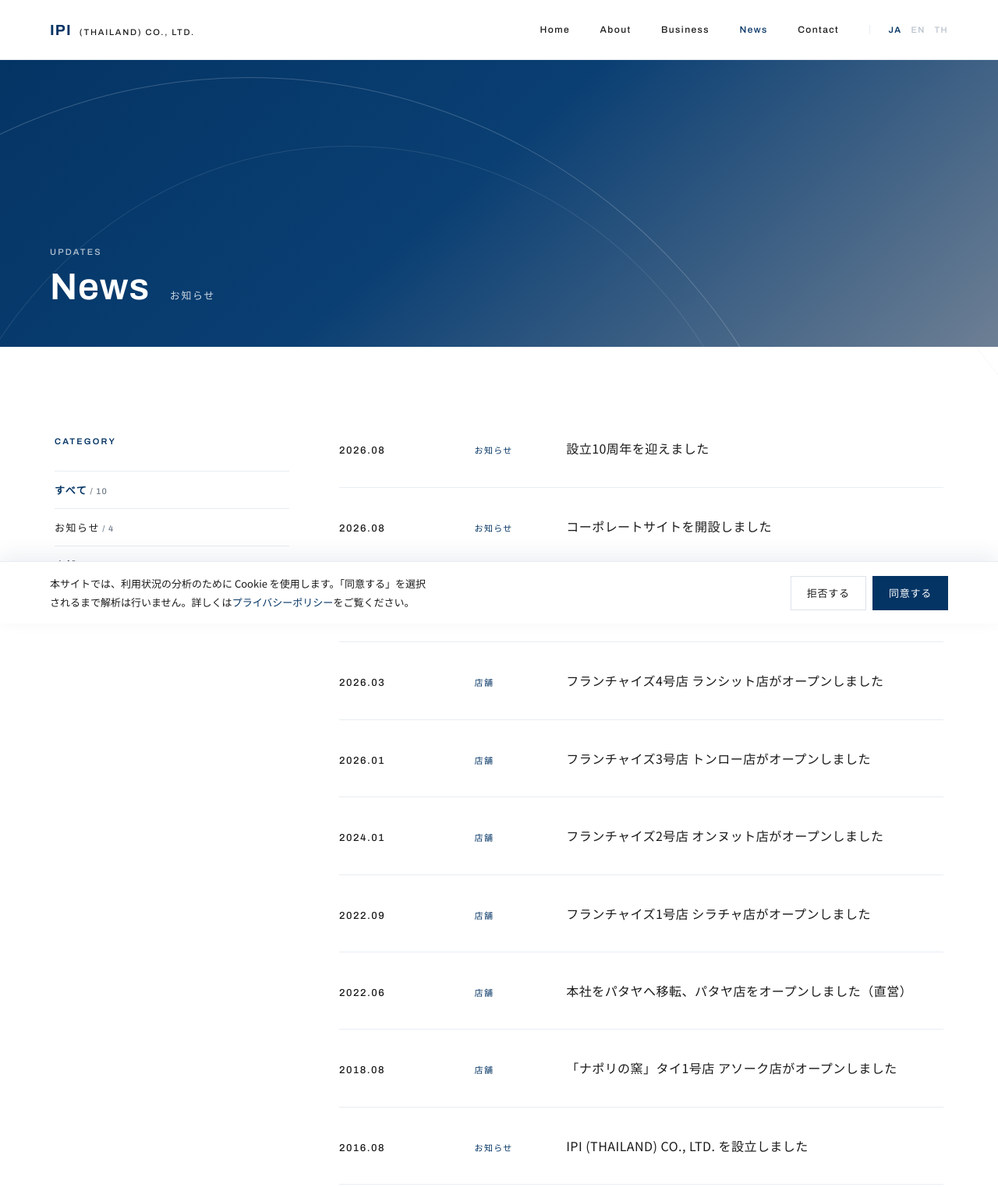
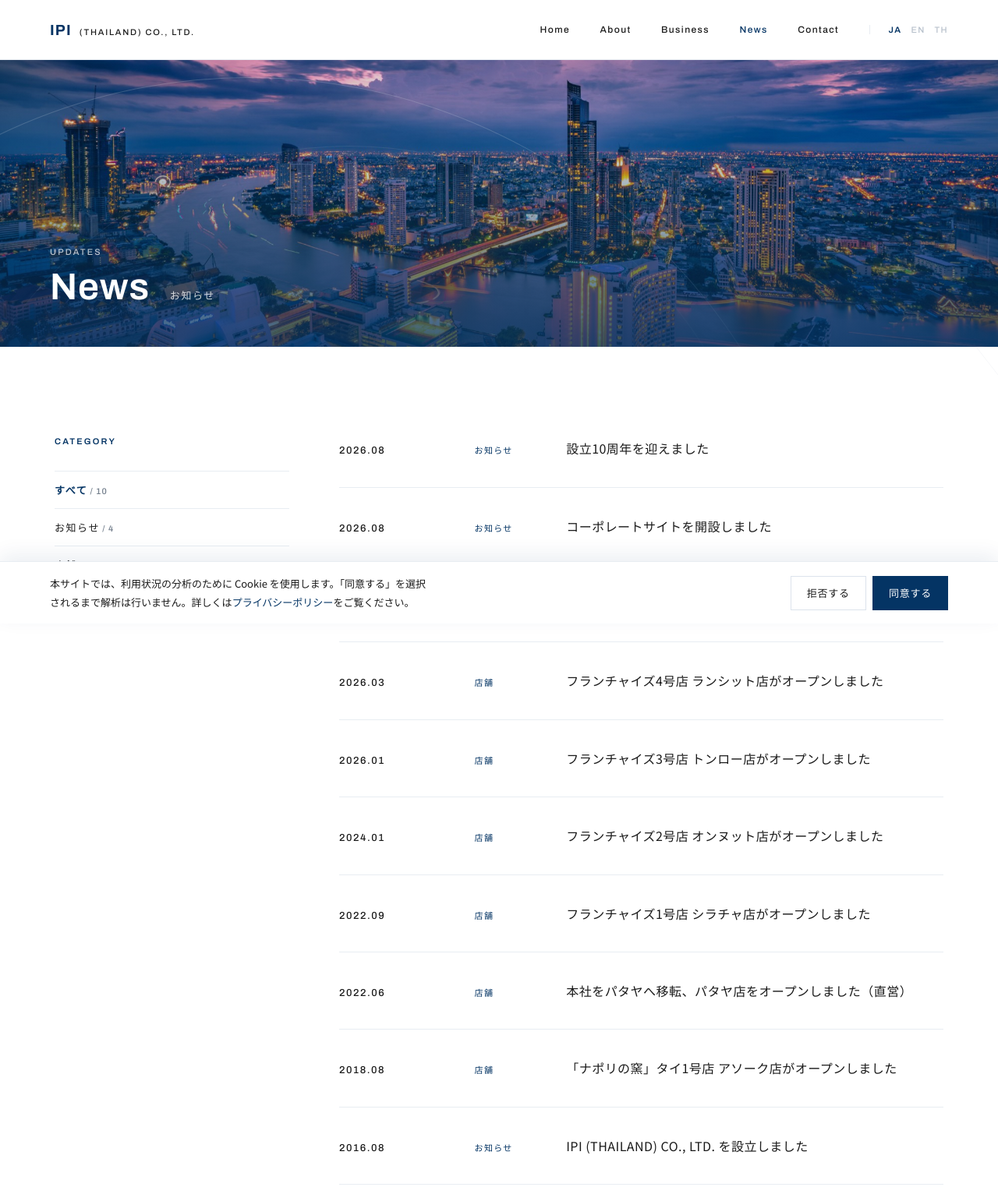
Before and after one commit to khaw-niaw/ipi-corporate-site, a plain HTML site: page news.html in a window 1280 px wide. Shown: the top 1523 px of the page at 78% size. Drawn offline with Linux system fonts and the light colour scheme.

Commit message:
お問い合わせ・お知らせの見出しに写真を追加、トップとお知らせの下余白を調整
Co-Authored-By: Claude Opus 5.5 <noreply@anthropic.com>

```diff
--- a/assets/css/style.css
+++ b/assets/css/style.css
@@ -358,7 +358,7 @@ h1, h2, h3, p, dl, dd { margin: 0; }
 }
 
 /* --- ヒーロー（トップ） --- */
-.hero { position: relative; padding: 0 0 clamp(64px, 9vw, 120px); }
+.hero { position: relative; padding: 0; } /* 2026-11-13 下余白を0に（SCROLL表示の下が空きすぎていたため） */
 .hero__stage { position: relative; padding-left: clamp(0px, 5vw, 96px); }
 .hero__media { aspect-ratio: 4 / 3; }
 .hero__media .ph__arc:nth-of-type(1) { width: 118%; height: 260%; left: -34%; top: 6%; }
--- a/news.html
+++ b/news.html
@@ -83,7 +83,8 @@ height="0" width="0" style="display:none;visibility:hidden"></iframe></noscript>
 
     <!-- 見出し帯 -->
     <section class="page-head">
-      <div class="ph page-head__band" style="min-height: 240px" data-arc-reveal>
+      <div class="ph ph--photo page-head__band" data-arc-reveal>
+        <img src="assets/images/stock-bangkok.jpg" alt="チャオプラヤー川とバンコクの街の夜景" width="2000" height="1125">
         <div class="ph__arc" aria-hidden="true"></div>
         <div class="ph__arc ph__arc--faint" aria-hidden="true"></div>
         <div class="page-head__body">
@@ -94,7 +95,7 @@ height="0" width="0" style="display:none;visibility:hidden"></iframe></noscript>
     </section>
 
     <!-- お知らせ一覧 -->
-    <section class="section" data-reveal style="padding-top: 0; padding-bottom: clamp(96px, 12vw, 160px)">
+    <section class="section" data-reveal style="padding-top: 0">
       <div class="l-inner l-aside">
         <div style="display: flex; flex-direction: column; gap: clamp(20px, 3vw, 32px)">
           <p class="t-label">CATEGORY</p>
```
Also changed, not shown: contact.html (+2 -1 lines), assets/images/stock-bangkok.jpg (added), assets/images/stock-handshake.jpg (added).
